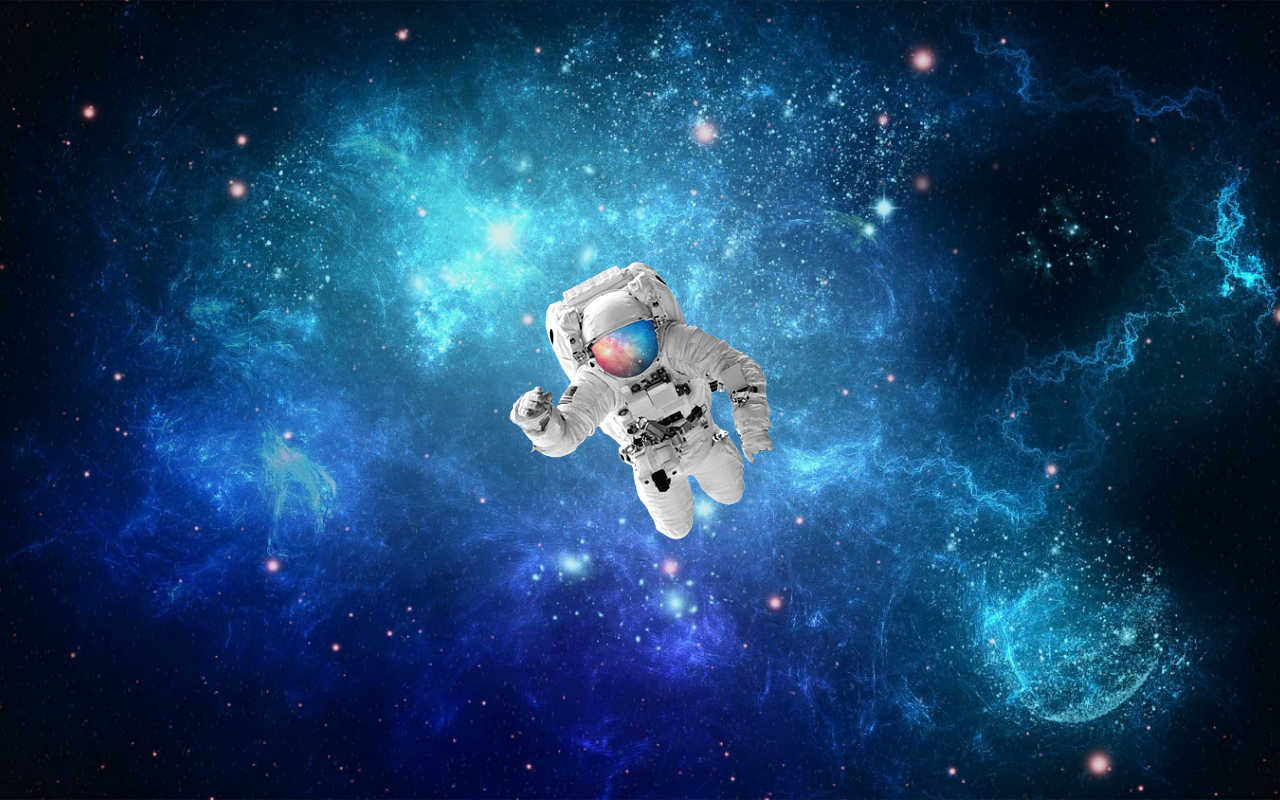
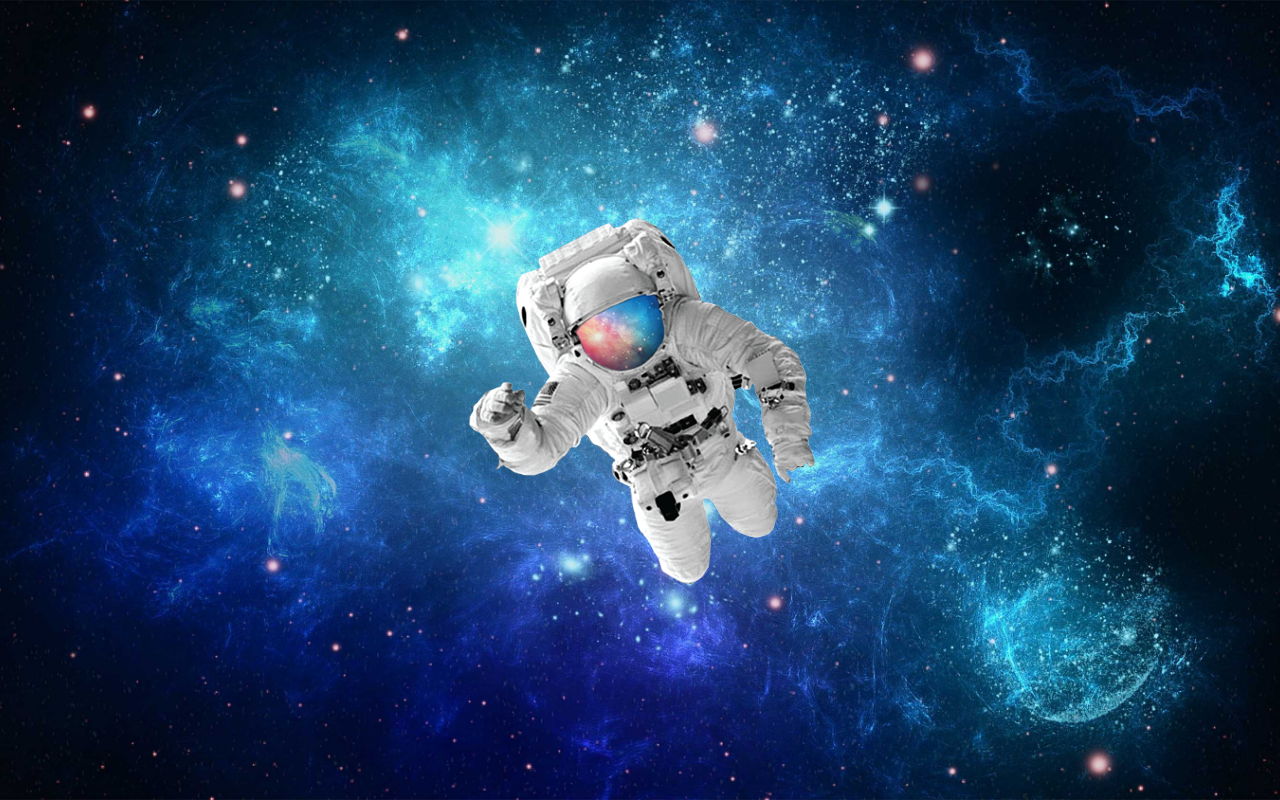
Before and after one commit to MuriloToledoSilva/html-css, a plain HTML site: page Desafio/desafio011/index.html in a window 1280 px wide. Drawn offline with Linux system fonts and the light colour scheme.

Commit message:
Refactor background styles and clean up files
Updated background CSS in desafio011 and ex022 for improved positioning and clarity. Moved and renamed files in desafio012, added index.html, and removed unnecessary __MACOSX artifacts. Added VSCode settings for desafio010.

```diff
--- a/Desafio/desafio011/index.html
+++ b/Desafio/desafio011/index.html
@@ -8,20 +8,18 @@
          body {
       margin: 0;
       padding: 0;
+      position: relative;
       height: 100vh; /* ocupa 100% da altura da tela */
-      background-image: url('imagens/espaco.jpg'); /* imagem de fundo */
-      background-size: cover; /* faz a imagem cobrir toda a tela */
-      background-position: center; /* centraliza a imagem de fundo */
-      background-repeat: no-repeat; /* não repete */
-      display: flex; /* flexbox para centralizar */
-      justify-content: center; /* centraliza horizontalmente */
-      align-items: center; /* centraliza verticalmente */
-    }
+      background: black url(imagens/espaco.jpg)no-repeat center center fixed;
+      background-size: cover;
+     }
 
-    /* Imagem centralizada */
     .imagem-central {
-      max-width: 300px; /* limite de largura */
-      width: 100%; /* ocupa até o limite */
+      position: absolute;
+      height: 400px;
+      left: 50%;
+      top: 50%;
+      transform: translate(-50%,-50%);
     }
   </style>
 </head>
```
Also changed, not shown: Desafio/desafio012/index.html (added, +11 -0 lines), Exercícios/ex022/fundo006.html (+3 -2 lines), Desafio/desafio012/cordel-moderno.txt (renamed from Desafio/desafio012/pacote-d012.zip/cordel-moderno.txt), Desafio/desafio012/imagens/background001.jpg (renamed from Desafio/desafio012/pacote-d012.zip/imagens/background001.jpg), Desafio/desafio012/imagens/background002.jpg (renamed from Desafio/desafio012/pacote-d012.zip/imagens/background002.jpg).
